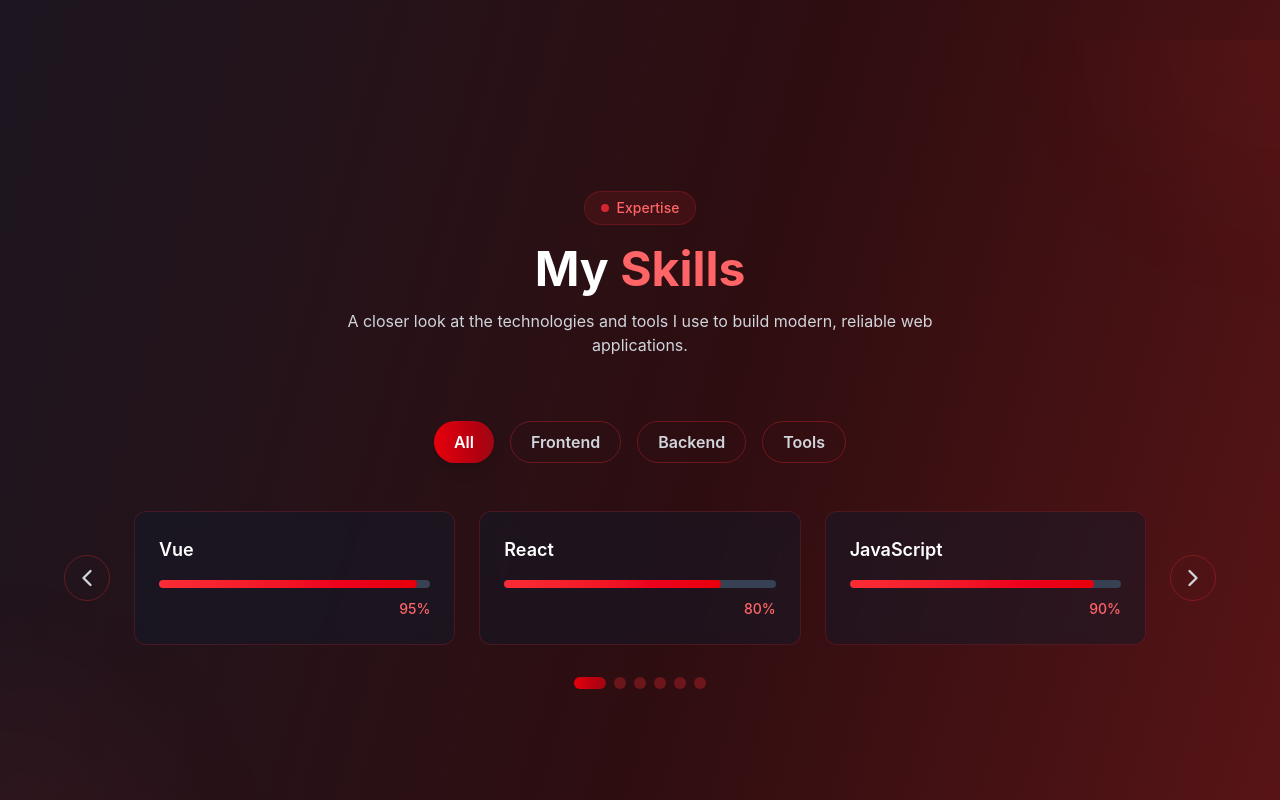
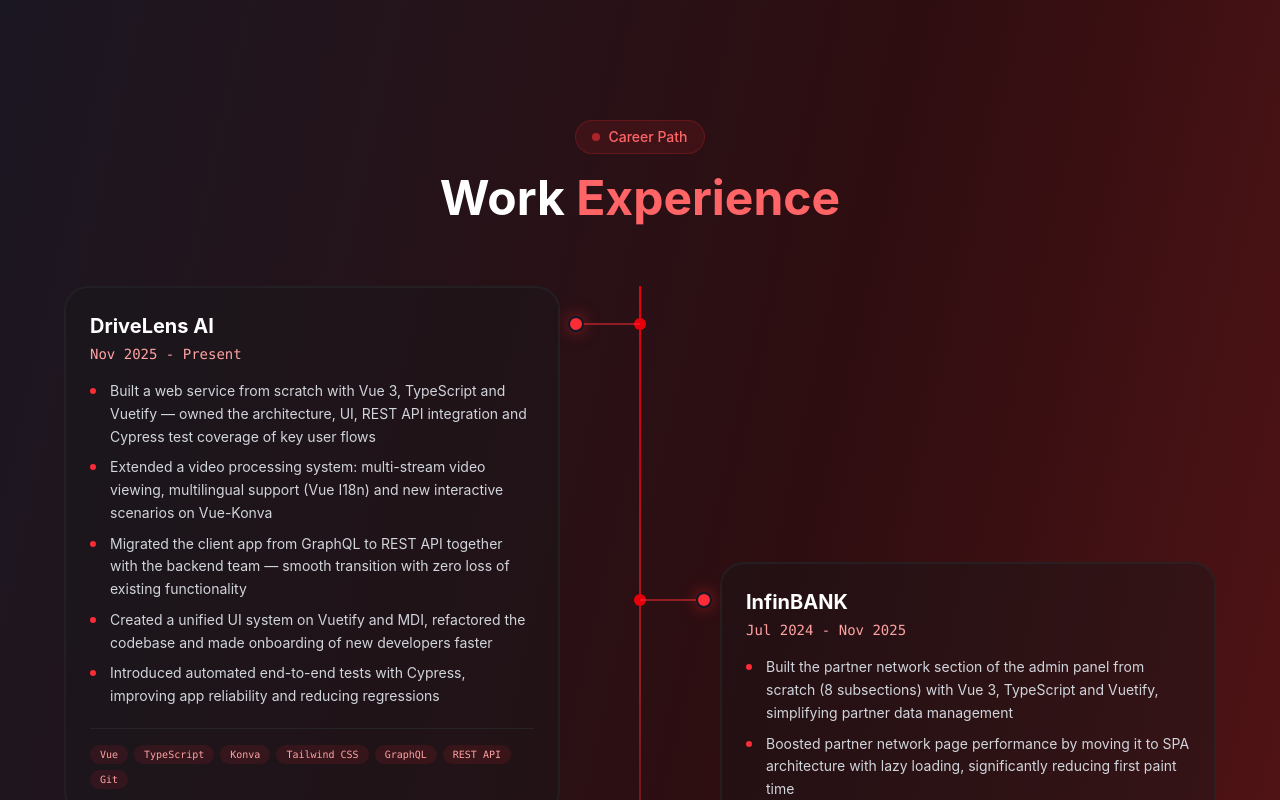
Before and after one commit to ReginaMos/cv, a React (Vite) app: page / in a window 1280 px wide. Shown: the part 1560-2360 px from the top of the page. Built offline with nearby package versions, Linux system fonts and the light colour scheme.

Commit message:
feat: add experience part & update navbar

```diff
--- a/src/App.tsx
+++ b/src/App.tsx
@@ -6,6 +6,7 @@ import Navbar from './components/Navbar'
 import Hero from './components/Hero'
 import About from './components/About'
 import Skills from './components/Skills'
+import Experience from './components/Experience'
 import Certificates from './components/Certificates'
 import Projects from './components/Projects'
 import Contacts from './components/Contacts'
@@ -41,9 +42,10 @@ const App = () => {
       <Navbar darkMode={darkMode} toggleDarkMode={toggleDarkMode} />
       <Hero/>
       <About/>
+      <Experience/>
       <Skills/>
+      <Projects/>
       <Certificates/>
-      <Projects/>
       <Contacts/>
     </div>
   )
--- /dev/null
+++ b/src/components/Experience.tsx
@@ -0,0 +1,94 @@
+import { experience } from "../constants/experience"
+
+const Experience = () => {
+    return (
+        <section id="experience" className="py-20 px-4 sm:px-6 overflow-hidden relative">
+            <div className="max-w-6xl mx-auto w-full relative z-10">
+                <div className="text-center mb-16" data-aos="fade-up">
+                    <div className="inline-flex items-center gap-2 px-4 py-1.5 rounded-full bg-red-500/10 border border-red-500/20 mb-5">
+                        <span className="w-2 h-2 rounded-full bg-red-500 animate-pulse"></span>
+                        <span className="text-sm font-medium dark:text-red-400 text-red-600">Career Path</span>
+                    </div>
+                    <h2 className="text-3xl sm:text-4xl lg:text-5xl font-bold dark:text-white text-gray-900">
+                        Work <span className="text-red-500 dark:text-red-400">Experience</span>
+                    </h2>
+                </div>
+
+                <div className="relative grid grid-cols-1 gap-12 md:grid-cols-2 md:gap-x-0 md:gap-y-6">
+                    <div className="absolute top-0 bottom-0 left-4 md:left-1/2 w-0.5 -translate-x-1/2
+                        bg-linear-to-b from-red-600 via-red-500/50 to-red-800/10"/>
+
+                    {experience.map((job, index) => {
+                        const isLeft = index % 2 === 0
+                        return (
+                            <div
+                                key={`${job.company}-${index}`}
+                                className={`relative pl-16 md:row-span-2
+                                    ${isLeft ? 'md:col-start-1 md:pl-0 md:pr-20' : 'md:col-start-2 md:pl-20'}
+                                    ${index === 1 ? 'md:row-start-2' : ''}`}
+                                data-aos={isLeft ? 'fade-right' : 'fade-left'}
+                            >
+                                <span className={`absolute top-9.5 left-4 w-3 h-3 rounded-full bg-red-600
+                                    -translate-x-1/2 -translate-y-1/2
+                                    ${isLeft ? 'md:left-auto md:right-0 md:translate-x-1/2' : 'md:left-0'}`}
+                                />
+
+                                <span className={`absolute top-9.5 left-4 w-8 h-0.5 -translate-y-1/2 bg-red-500/50
+                                    ${isLeft ? 'md:left-auto md:right-0 md:w-16' : 'md:left-0 md:w-16'}`}
+                                />
+
+                                <span className={`absolute top-9.5 left-12 z-10 w-4 h-4 rounded-full bg-red-500
+                                    border-2 border-white dark:border-gray-900 shadow-[0_0_15px_rgba(220,38,38,0.6)]
+                                    -translate-x-1/2 -translate-y-1/2
+                                    ${isLeft ? 'md:left-auto md:right-16 md:translate-x-1/2' : 'md:left-16'}`}
+                                />
+
+                                <div className="group p-6 rounded-3xl border-2 transition-all duration-300
+                                    dark:border-zinc-800/60 border-gray-100 dark:bg-zinc-900/40 bg-white
+                                    hover:border-red-500/50 dark:hover:border-red-500/50
+                                    hover:shadow-[0_20px_40px_rgba(220,38,38,0.15)]"
+                                >
+                                    <h3 className="text-xl font-bold leading-7 dark:text-white text-gray-900 group-hover:text-red-500
+                                        dark:group-hover:text-red-400 transition-colors duration-300"
+                                    >
+                                        {job.company}
+                                    </h3>
+                                    <p className="text-sm font-mono mt-1 mb-4 dark:text-red-300 text-red-600">
+                                        {job.period}
+                                    </p>
+
+                                    <ul className="flex flex-col gap-2 mb-5">
+                                        {job.achievements.map((item, i) => (
+                                            <li
+                                                key={i}
+                                                className="relative pl-5 text-sm leading-relaxed dark:text-gray-300 text-gray-700
+                                                before:absolute before:left-0 before:top-2 before:w-1.5 before:h-1.5
+                                                before:rounded-full before:bg-red-500"
+                                            >
+                                                {item}
+                                            </li>
+                                        ))}
+                                    </ul>
+
+                                    <div className="flex flex-wrap gap-1.5 pt-4 border-t dark:border-zinc-800/80 border-gray-100">
+                                        {job.technologies.map((tech, i) => (
+                                            <span
+                                                key={i}
+                                                className="text-[10px] font-medium px-2.5 py-0.5 rounded-full font-mono
+                                                dark:bg-red-500/10 bg-red-500/5 dark:text-red-300 text-red-600"
+                                            >
+                                                {tech}
+                                            </span>
+                                        ))}
+                                    </div>
+                                </div>
+                            </div>
+                        )
+                    })}
+                </div>
+            </div>
+        </section>
+    )
+}
+
+export default Experience
--- a/src/components/Navbar.tsx
+++ b/src/components/Navbar.tsx
@@ -1,10 +1,11 @@
-import React, { useState } from 'react';
+import React, { useEffect, useState } from 'react';
 import {
   FaCertificate,
   FaCode,
   FaEnvelope,
   FaHome,
   FaProjectDiagram,
+  FaBriefcase,
   FaUser,
 } from 'react-icons/fa';
 
@@ -16,17 +17,47 @@ interface NavbarProps {
   toggleDarkMode: () => void;
 }
 
+const navItems = [
+  { name: 'Home', link: '#home', icon: FaHome },
+  { name: 'About', link: '#about', icon: FaUser },
+  { name: 'Experience', link: '#experience', icon: FaBriefcase },
+  { name: 'Skills', link: '#skills', icon: FaCode },
+  { name: 'Projects', link: '#projects', icon: FaProjectDiagram },
+  { name: 'Certificates', link: '#certificates', icon: FaCertificate },
+  { name: 'Contact', link: '#contact', icon: FaEnvelope },
+];
+
 const Navbar: React.FC<NavbarProps> = ({ darkMode, toggleDarkMode }) => {
   const [activeTab, setActiveTab] = useState('Home');
 
-  const navItems = [
-    { name: 'Home', link: '#home', icon: FaHome },
-    { name: 'About', link: '#about', icon: FaUser },
-    { name: 'Skills', link: '#skills', icon: FaCode },
-    { name: 'Certificates', link: '#certificates', icon: FaCertificate },
-    { name: 'Projects', link: '#projects', icon: FaProjectDiagram },
-    { name: 'Contact', link: '#contact', icon: FaEnvelope },
-  ];
+  useEffect(() => {
+    const updateActiveTab = () => {
+      const isAtBottom = window.innerHeight + window.scrollY >= document.documentElement.scrollHeight - 2;
+      let current = 'Home';
+      let currentTop = -Infinity;
+
+      for (const item of navItems) {
+        const section = document.querySelector(item.link);
+        if (!section) continue;
+        const { top } = section.getBoundingClientRect();
+        if (isAtBottom ? top > currentTop : top <= window.innerHeight / 2 && top > currentTop) {
+          current = item.name;
+          currentTop = top;
+        }
+      }
+
+      setActiveTab(current);
+    };
+
+    updateActiveTab();
+    window.addEventListener('scroll', updateActiveTab, { passive: true });
+    window.addEventListener('resize', updateActiveTab);
+
+    return () => {
+      window.removeEventListener('scroll', updateActiveTab);
+      window.removeEventListener('resize', updateActiveTab);
+    };
+  }, []);
 
   return (
       <div className='fixed z-50 bottom-0 left-0 right-0 flex justify-center'>
--- /dev/null
+++ b/src/constants/experience.ts
@@ -0,0 +1,32 @@
+interface ExperienceItem {
+    company: string,
+    period: string,
+    achievements: string[],
+    technologies: string[]
+}
+
+export const experience: ExperienceItem[] = [
+    {
+        company: 'DriveLens AI',
+        period: 'Nov 2025 - Present',
+        achievements: [
+            'Built a web service from scratch with Vue 3, TypeScript and Vuetify — owned the architecture, UI, REST API integration and Cypress test coverage of key user flows',
+            'Extended a video processing system: multi-stream video viewing, multilingual support (Vue I18n) and new interactive scenarios on Vue-Konva',
+            'Migrated the client app from GraphQL to REST API together with the backend team — smooth transition with zero loss of existing functionality',
+            'Created a unified UI system on Vuetify and MDI, refactored the codebase and made onboarding of new developers faster',
+            'Introduced automated end-to-end tests with Cypress, improving app reliability and reducing regressions'
+        ],
+        technologies: ['Vue', 'TypeScript', 'Konva', 'Tailwind CSS', 'GraphQL', 'REST API', 'Git']
+    },
+    {
+        company: 'InfinBANK',
+        period: 'Jul 2024 - Nov 2025',
+        achievements: [
+            'Built the partner network section of the admin panel from scratch (8 subsections) with Vue 3, TypeScript and Vuetify, simplifying partner data management',
+            'Boosted partner network page performance by moving it to SPA architecture with lazy loading, significantly reducing first paint time',
+            'Redesigned key sections of the corporate 1C-Bitrix website — cards, Visa cards page, tariffs and offers — with responsive, cross-browser layouts from Figma',
+            'Worked in two-week Scrum sprints: daily stand-ups, sprint planning and retrospectives'
+        ],
+        technologies: ['1C-Bitrix', 'Vue', 'TypeScript', 'VUEX', 'HTML&CSS', 'REST API']
+    }
+]
```
